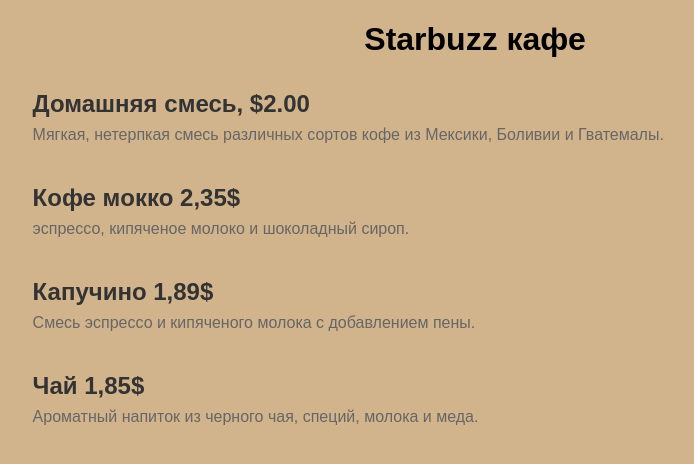
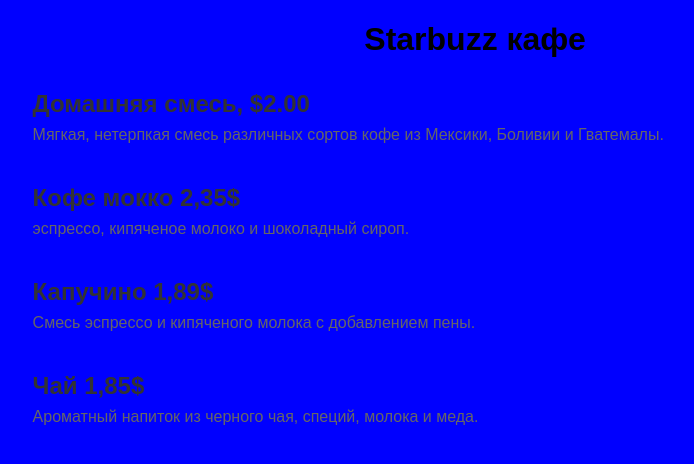
Before and after one commit to TimJupp13/TimJupp13.github.io, a plain HTML site: page index.html in a window 1280 px wide. Shown: the whole page, without its empty margins (165-859 px from the left). Drawn offline with Linux system fonts and the light colour scheme.

Commit message:
изменен цвет фона

```diff
--- a/index.html
+++ b/index.html
@@ -22,7 +22,7 @@
         }
         body {
             font-family: sans-serif;
-        background: #d2b48c;
+        background: blue;
         }
         .menu_item_description{
 margin-bottom: 0;
```
